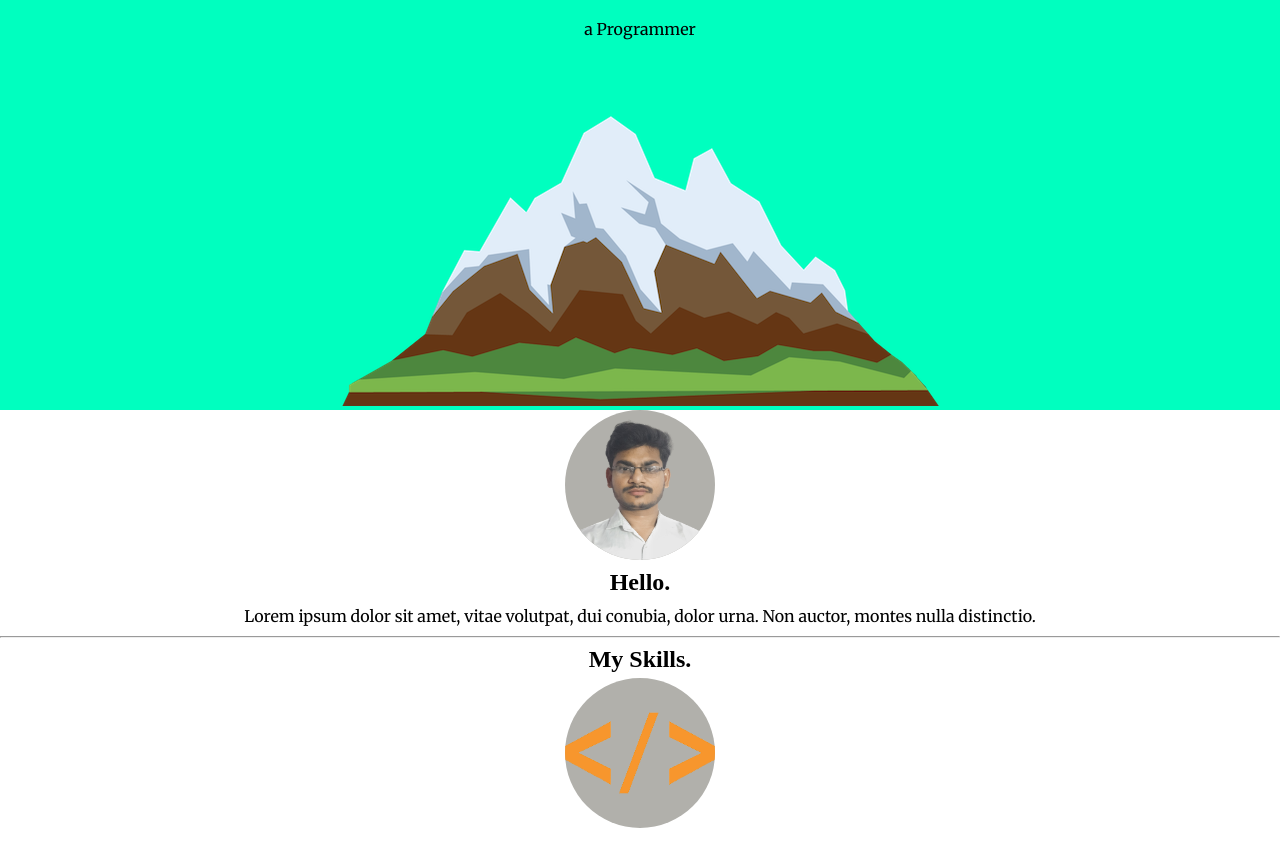
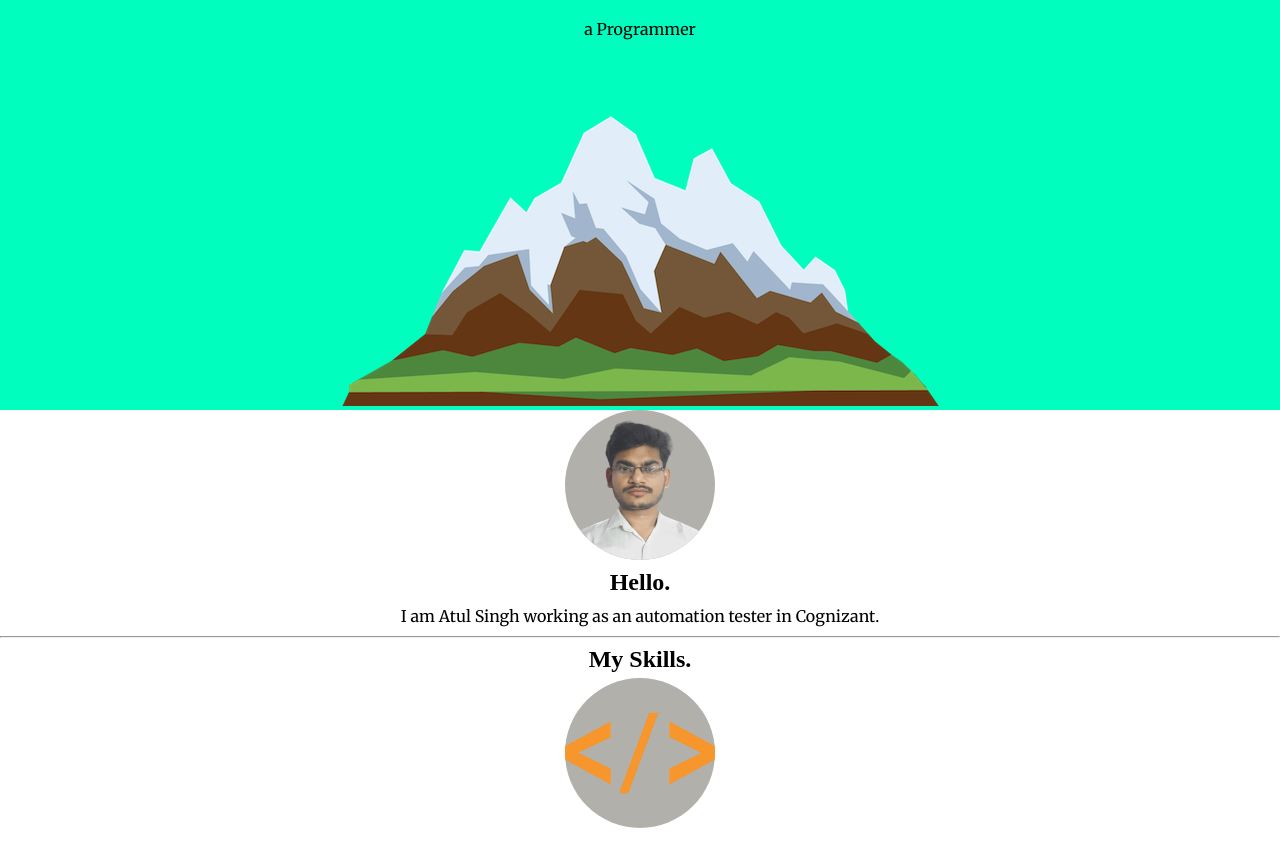
Before and after one commit to atul60/My-Resume, a plain HTML site: page index.html in a window 1280 px wide. Shown: the part 223-1071 px from the top of the page. Drawn offline with Linux system fonts and the light colour scheme.

Commit message:
Update index.html

```diff
--- a/index.html
+++ b/index.html
@@ -24,7 +24,7 @@
     <div class="profile">
       <img id="profile-photo" class="second-div" src="Images/ATUL1.png" alt="Profile Photo">
       <h2>Hello.</h2>
-      <p>Lorem ipsum dolor sit amet, vitae volutpat, dui conubia, dolor urna. Non auctor, montes nulla distinctio.</p>
+      <p>I am Atul Singh working as an automation tester in Cognizant. </p>
     </div>
     <hr>
     <div class="skills">
```
